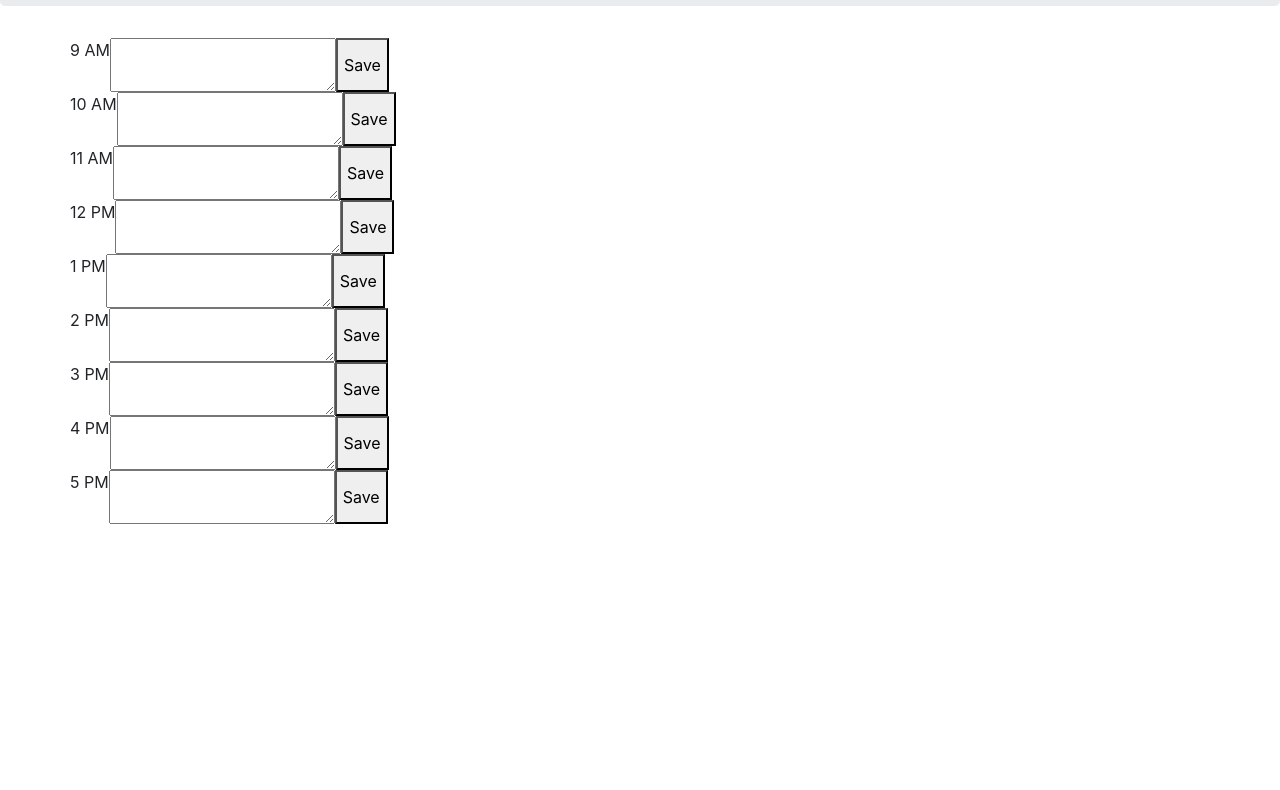
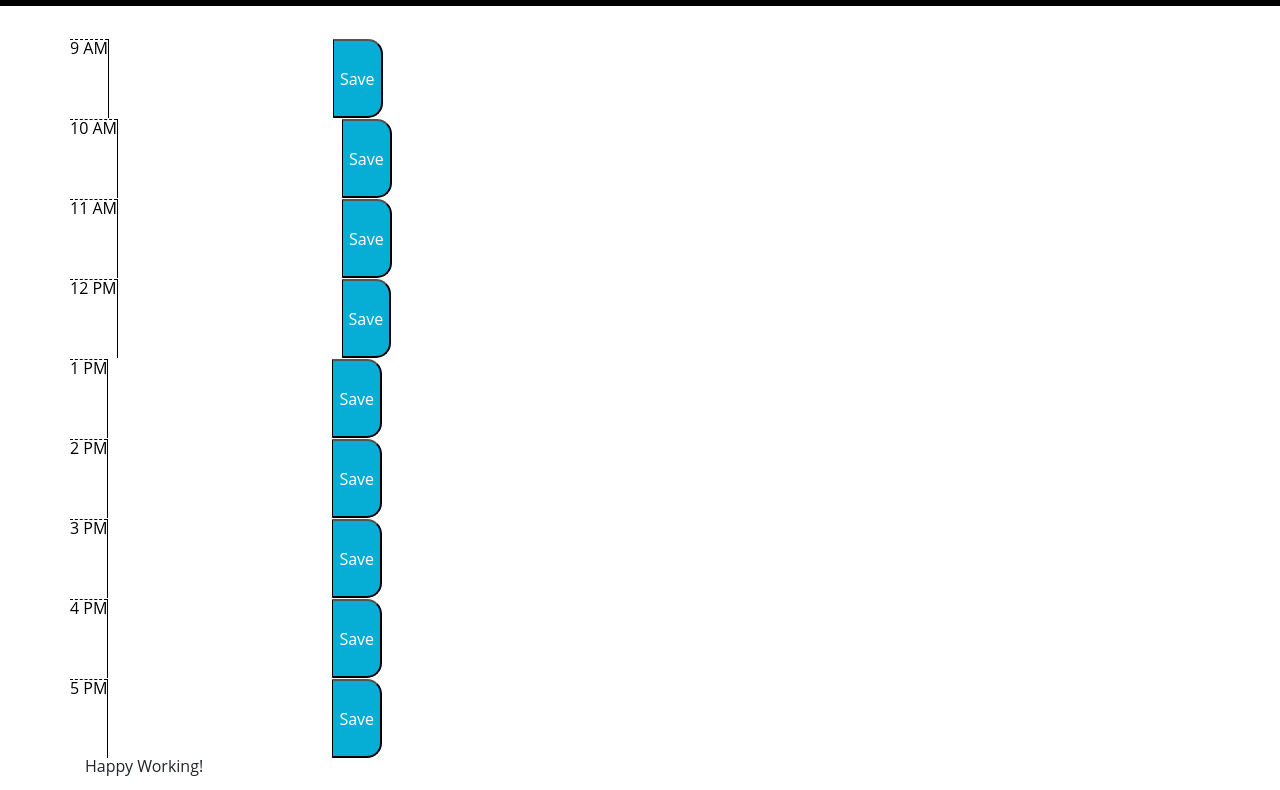
Before and after one commit to alyscorpio/work_day_scheduler, a plain HTML site: page index.html in a window 1280 px wide. Shown: the part 262-1052 px from the top of the page. Before the commit the page ends 800 px from the top, so only its background shows below. Drawn offline with nearby package versions, Linux system fonts and the light colour scheme.

Commit message:
Adding styling from starter code

```diff
--- a/index.html
+++ b/index.html
@@ -63,6 +63,11 @@
                 <textarea class="activity"></textarea>
                 <button class="saveBtn">Save</button>
             </div>
+            <footer>
+                <div>
+                    <p>Happy Working!</p>
+                </div>
+            </footer>
 
         </div>
 
--- a/style.css
+++ b/style.css
@@ -0,0 +1,71 @@
+body {
+    font-family: 'Open Sans', sans-serif;
+    font-size: 16px;
+    line-height: 1;
+  }
+
+  textarea {
+    background: transparent;
+    border: none;
+    resize: none;
+    color: #000000;
+    border-left: 1px solid black;
+    padding: 10px;
+  }
+
+  .jumbotron {
+    text-align: center;
+    background-color: transparent;
+    color: black;
+    border-radius: 0;
+    border-bottom: 10px solid black;
+  }
+
+  .description {
+    white-space: pre-wrap;
+  }
+
+  .time-block {
+    text-align: center;
+    border-radius: 15px;
+  }
+
+  .row {
+    white-space: pre-wrap;
+    height: 80px;
+    border-top: 1px solid white;
+  }
+
+  .hour {
+    background-color: #ffffff;
+    color: #000000;
+    border-top: 1px dashed #000000;
+  }
+
+  .past {
+    background-color: #d3d3d3;
+    color: white;
+  }
+
+  .present {
+    background-color: #ff6961;
+    color: white;
+  }
+
+  .future {
+    background-color: #77dd77;
+    color: white;
+  }
+
+  .saveBtn {
+    border-left: 1px solid black;
+    border-top-right-radius: 15px;
+    border-bottom-right-radius: 15px;
+    background-color: #06aed5;
+    color: white;
+  }
+
+  .saveBtn i:hover {
+    font-size: 20px;
+    transition: all 0.3s ease-in-out;
+  }
```
